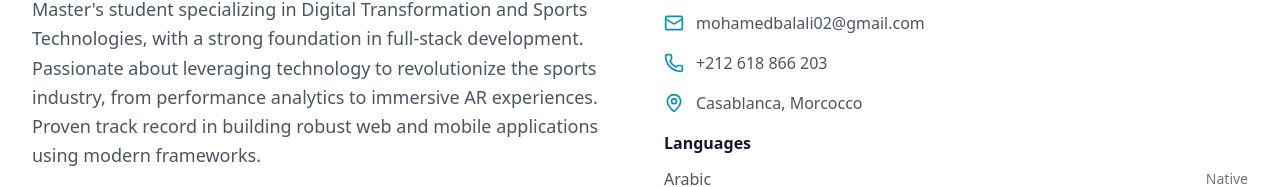
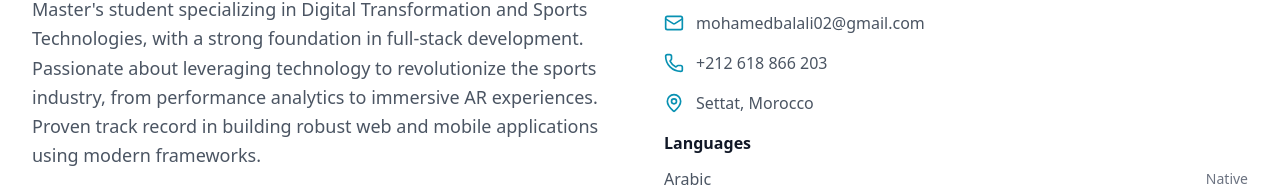
Before and after one commit to Med020/mohamedmondirbalali.github.io, a React (Create React App) app: page / in a window 1280 px wide. Shown: the part 973-1160 px from the top of the page. Built offline with nearby package versions, Linux system fonts and the light colour scheme.

Commit message:
Second portfolio commit

```diff
--- a/src/App.js
+++ b/src/App.js
@@ -8,8 +8,8 @@ const portfolioData = {
     title: "Full-Stack Developer & Sports Tech Enthusiast",
     email: "mohamedbalali02@gmail.com",
     phone: "+212 618 866 203",
-    linkedin: "https://www.linkedin.com/in/mohamed-mondir-balali-315859266",
-    location: "Casablanca, Morcocco",
+    linkedin: "https://linkedin.com/in/mondir-balali",
+    location: "Settat, Morocco",
     tagline: "Transforming sports through digital innovation and cutting-edge technology",
     about: "Master's student specializing in Digital Transformation and Sports Technologies, with a strong foundation in full-stack development. Passionate about leveraging technology to revolutionize the sports industry, from performance analytics to immersive AR experiences. Proven track record in building robust web and mobile applications using modern frameworks."
   },
@@ -254,10 +254,15 @@ const Hero = () => {
               <Mail size={20} />
               Contact Me
             </button>
-            <button className="px-8 py-3 border-2 border-cyan-600 text-cyan-600 rounded-lg hover:bg-cyan-50 transition-colors duration-200 flex items-center gap-2">
+            <a
+              href="/cv.pdf"
+
+              download="Mohamed Mondir BALALI CV.pdf"
+              className="px-8 py-3 border-2 border-cyan-600 text-cyan-600 rounded-lg hover:bg-cyan-50 transition-colors duration-200 flex items-center gap-2"
+            >
               <Download size={20} />
               Download CV
-            </button>
+            </a>
           </div>
 
           <div className="flex gap-6 justify-center">
@@ -267,8 +272,7 @@ const Hero = () => {
             <a href={portfolioData.personal.linkedin} target="_blank" rel="noopener noreferrer" className="text-gray-600 hover:text-cyan-600 transition-colors">
               <Linkedin size={24} />
             </a>
-            <a href="https://github.com/Med020"
-             target="_blank" rel="noopener noreferrer" className="text-gray-600 hover:text-cyan-600 transition-colors">
+            <a href="https://github.com" target="_blank" rel="noopener noreferrer" className="text-gray-600 hover:text-cyan-600 transition-colors">
               <Github size={24} />
             </a>
           </div>
--- a/src/index.js
+++ b/src/index.js
@@ -1,7 +1,9 @@
 import React from 'react';
 import ReactDOM from 'react-dom/client';
+import App from './App';
 import './index.css';
-import App from './App';
+
+
 import reportWebVitals from './reportWebVitals';
 
 const root = ReactDOM.createRoot(document.getElementById('root'));
```
Also changed, not shown: package.json (+7 -1 lines), 2 other files (tests, documents, lock files or other folders).
